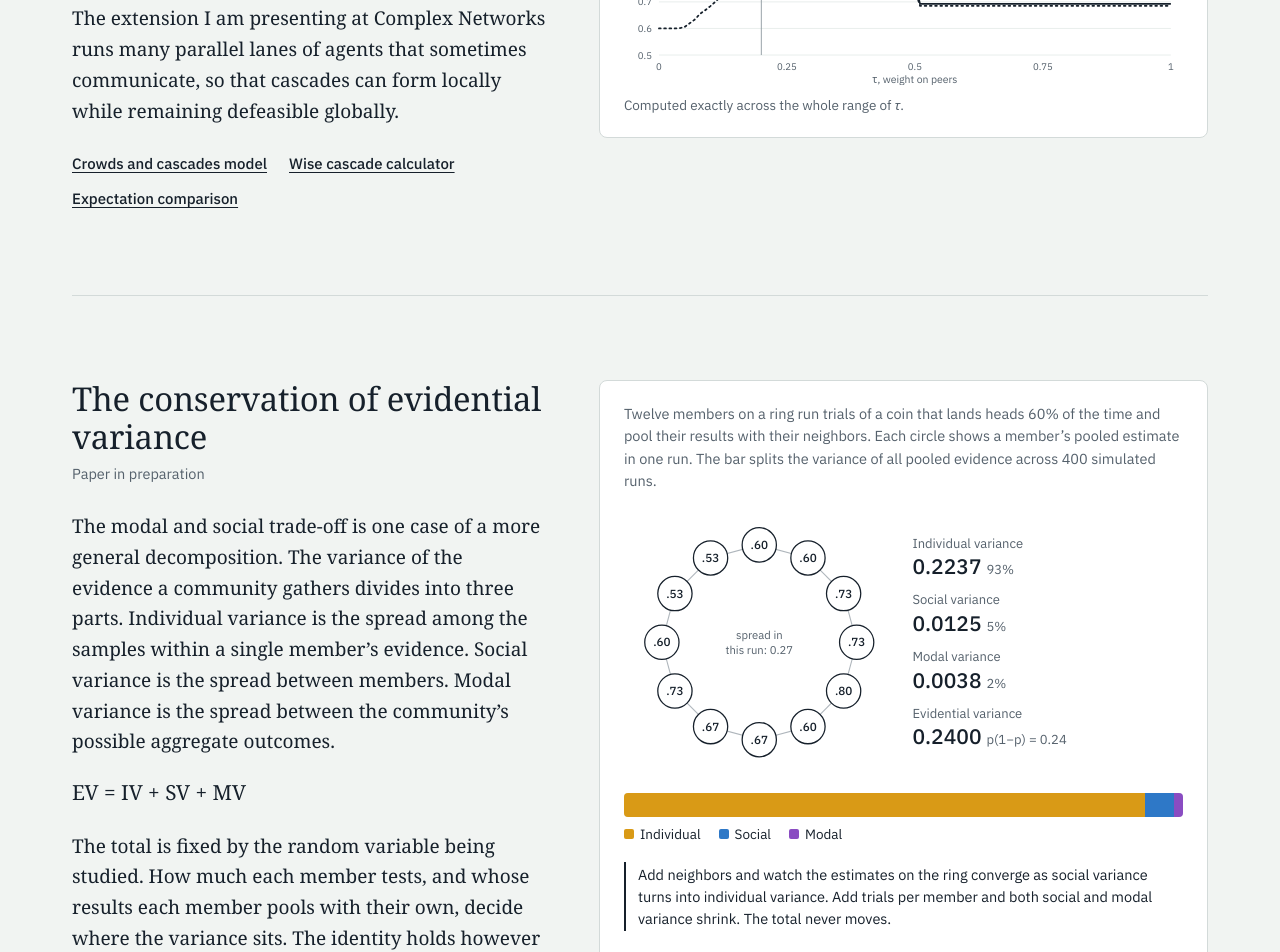
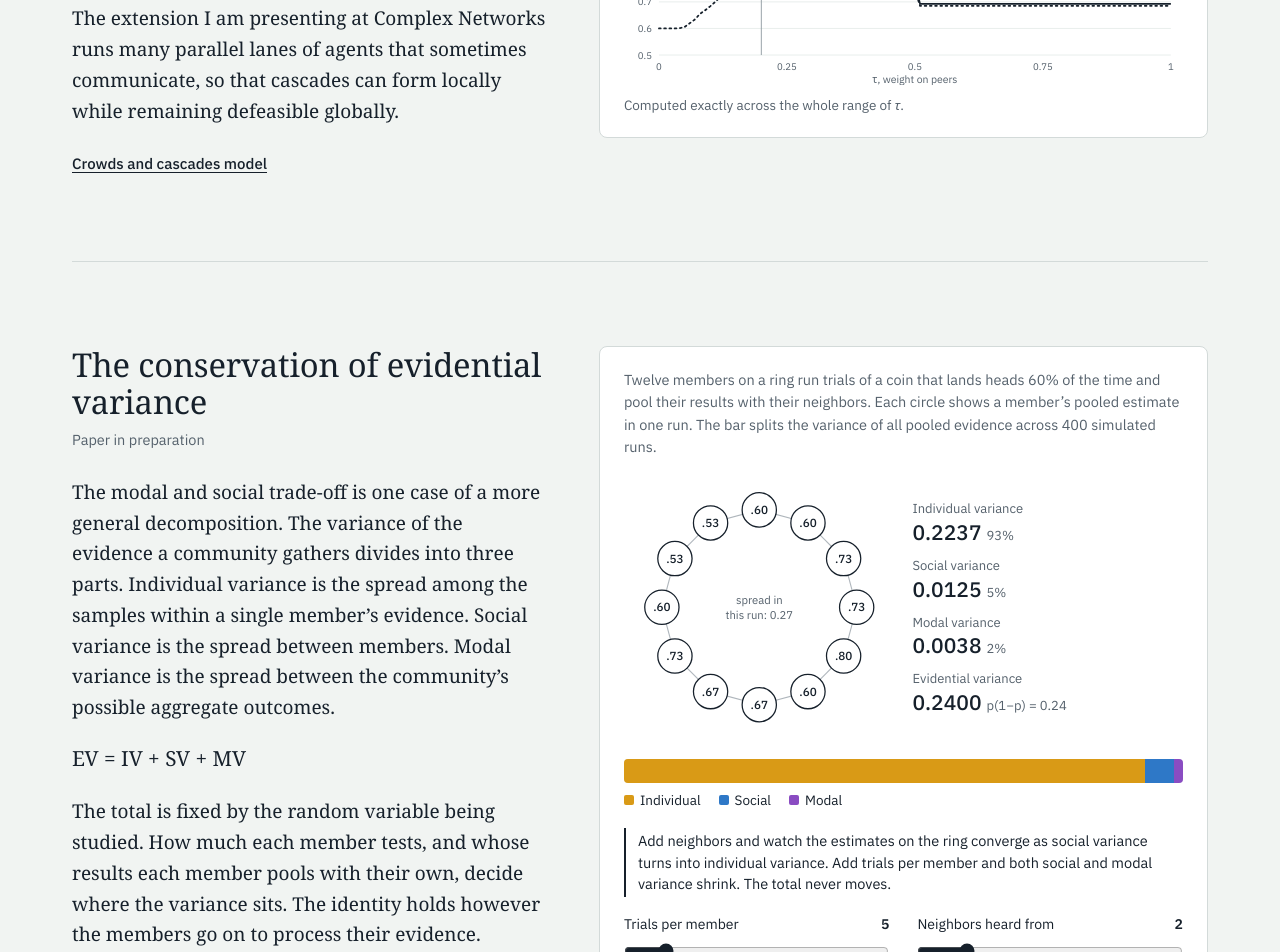
Before and after one commit to SeanConte/SeanConte.github.io, a plain HTML site: page research.html in a window 1280 px wide. Shown: the part 3319-4271 px from the top of the page. Drawn offline with Linux system fonts and the light colour scheme; a web font is replaced by a local one.

Commit message:
Add files via upload

```diff
--- a/research.html
+++ b/research.html
@@ -248,8 +248,6 @@ footer a{color:var(--ink2)}footer a:hover{color:var(--ink)}
     </div>
     <ul class="links">
       <li><a href="https://seanconte.github.io/cascades-model/">Crowds and cascades model</a></li>
-      <li><a href="https://seanconte.github.io/cascades-model/ETcalculator/">Wise cascade calculator</a></li>
-      <li><a href="https://seanconte.github.io/cascades-model/ExpectationComparison/">Expectation comparison</a></li>
     </ul>
   </div>
   <div class="model">
```
